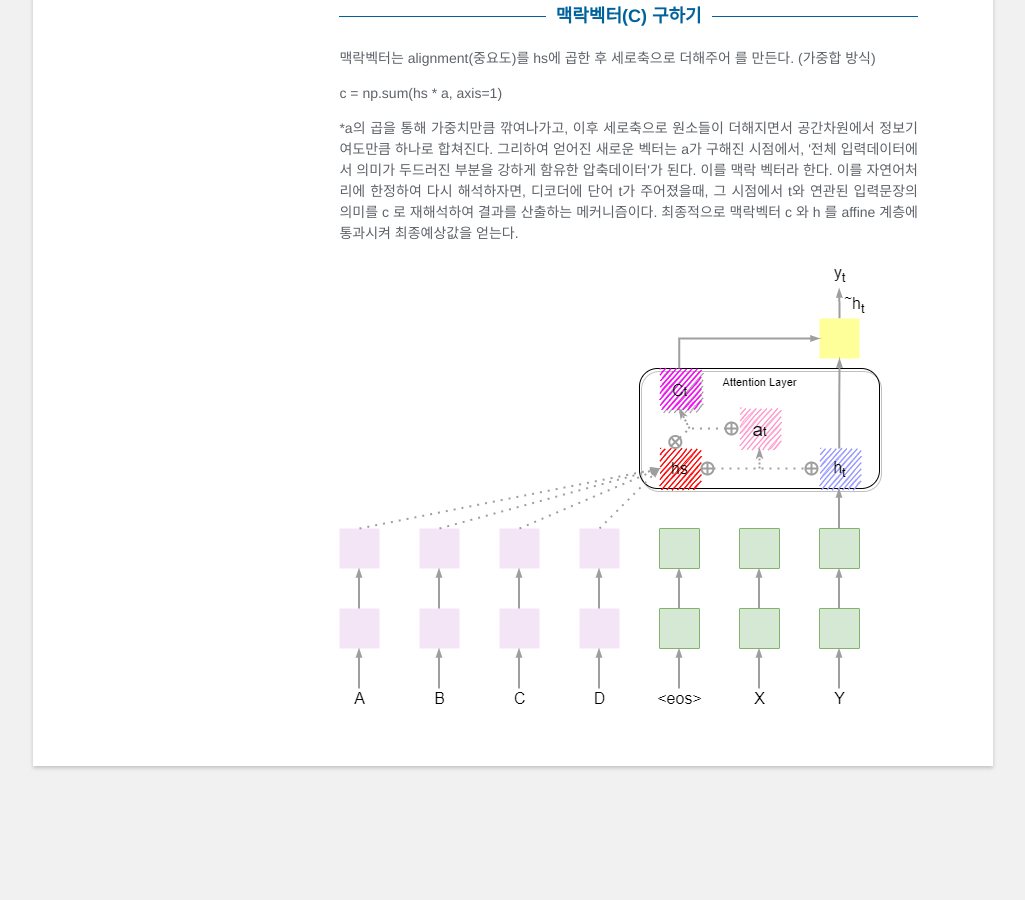
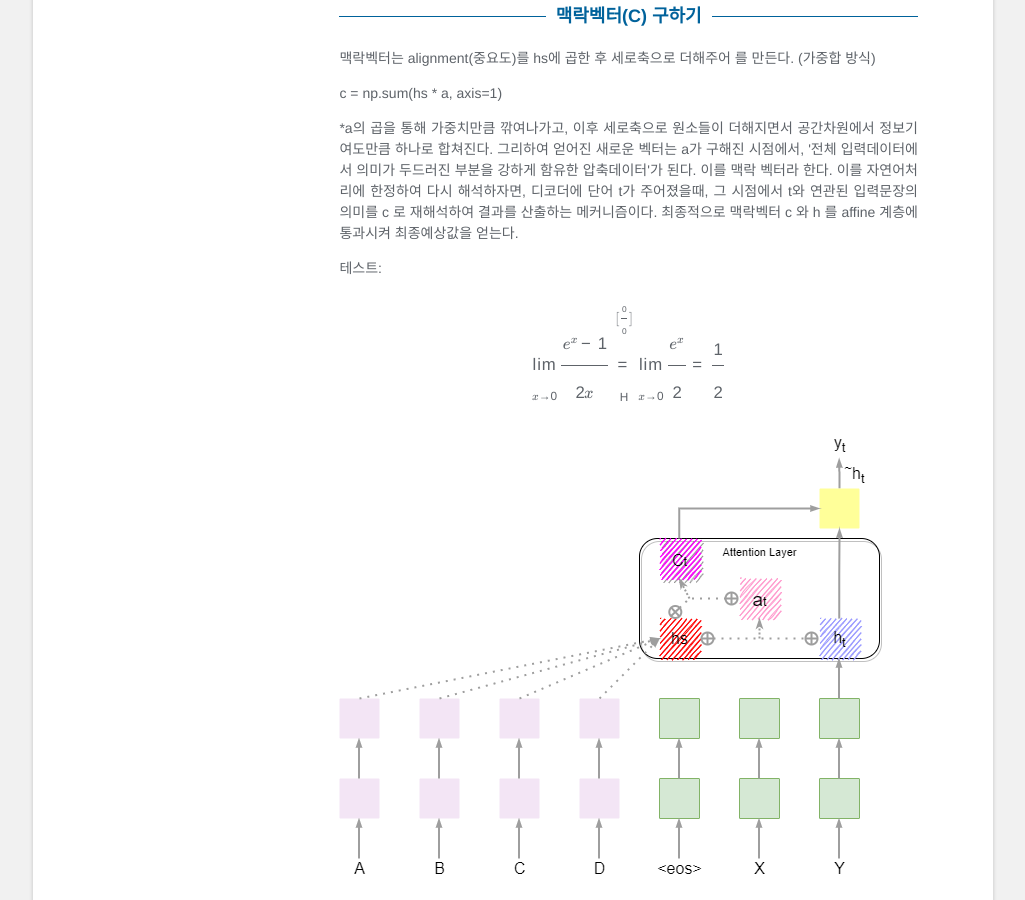
Before and after one commit to tool2000/tool2000.github.io, a Jekyll site: the page built from index.html, in a window 1280 px wide and 900 px high, scrolled down 1347 px. Shown: the whole window, without its empty margins (127-1152 px from the left). Built offline with Jekyll 4.4.1, drawn with Linux system fonts in a browser that asks for light colours; formulas are drawn with MathJax 3; before the commit the page ends 2143 px from its top, so only the background shows below that.

Commit message:
testing..

```diff
--- a/_includes/attention.html
+++ b/_includes/attention.html
@@ -60,6 +60,8 @@
 
         최종적으로 맥락벡터 c 와 h 를 affine 계층에 통과시켜 최종예상값을 얻는다. <p></p>
 
+
+        <p>테스트: $$\lim_{x\to 0}{\frac{e^x-1}{2x}}\overset{\left[\frac{0}{0}\right]}{\underset{\mathrm{H}}{=}}\lim_{x\to 0}{\frac{e^x}{2}}={\frac{1}{2}}$$ </p>
         <img src="{{'/assets/attention_layer.drawio.png' | absolute_url}}">
 
     </div>
```
